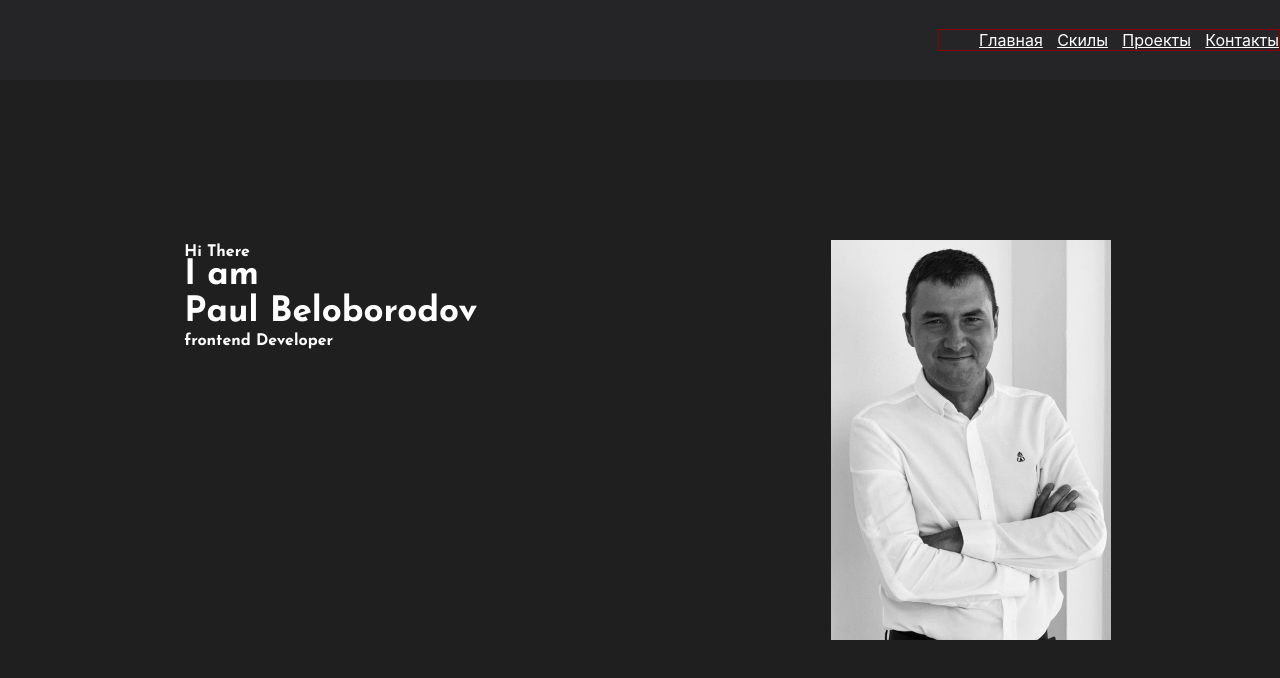
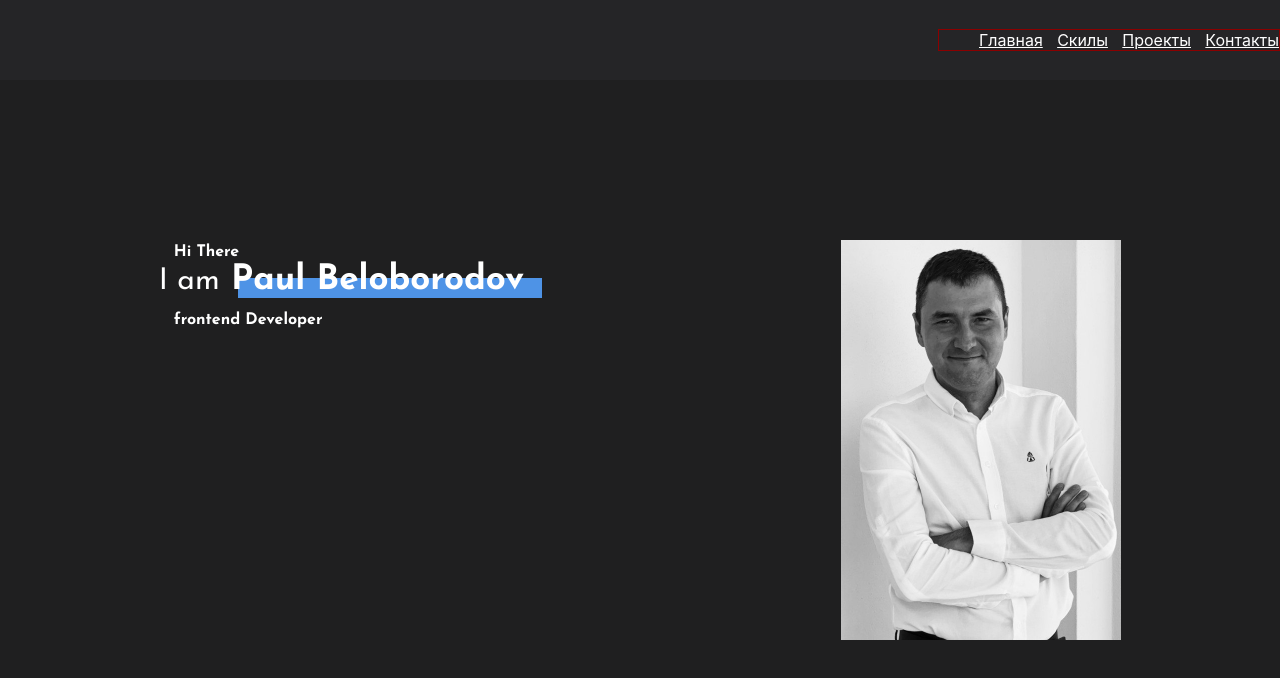
Before and after one commit to Paul-Bel/Portfolio, a React (Create React App) app: page / in a window 1280 px wide. Shown: the top 678 px of the page. Built offline with nearby package versions, Linux system fonts and the light colour scheme.

Commit message:
style refactor

```diff
--- a/src/Main/Main.module.scss
+++ b/src/Main/Main.module.scss
@@ -12,8 +12,26 @@
             @include text($fontFamilyJosefin, 700, 16px, 1px);
         }
         .text_h1{
-            margin: 15px;
+            margin-bottom: 25px;
+            @include text($fontFamilyJosefin, 400, 30px, 2px);
+        }
+        .name {
             @include text($fontFamilyJosefin, 700, 35px, 2px);
+            position: relative;
+            z-index: 0;
+            //display: inline-block;
+            &::after{
+                content: "";
+                position: absolute;
+                left: 18px;
+                right: 0;
+                bottom: 0;
+                height: 20px;
+                width: 100%;
+                z-index: -1;
+                background-color: $secondTextColor;
+                //opacity: 0.3;
+            }
         }
     }
     .photo {
--- a/src/Main/Main.tsx
+++ b/src/Main/Main.tsx
@@ -11,7 +11,10 @@ const fotoPortfolio = {backgroundImage: `url(${foroPortfolio})`}
             <div className={stylesContainer.containerMain}>
                 <div className={s.about}>
                     <span className={s.text_about}>Hi There</span>
-                    <h1 className={s.text_h1}>I am <p/> Paul Beloborodov</h1>
+                    <h1 className={s.text_h1}>I am
+                        <span className={s.name}> Paul Beloborodov </span>
+                    </h1>
+                    <p/>
                     <span className={s.text_about}>frontend Developer</span>
                 </div>
                 <div className={s.photo} style={fotoPortfolio}> </div>
```
